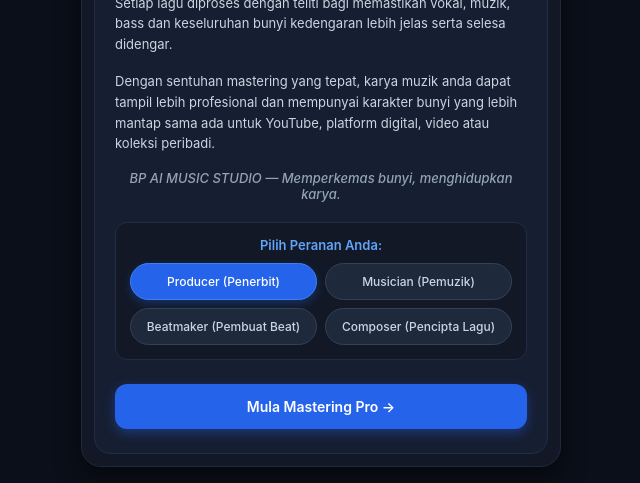
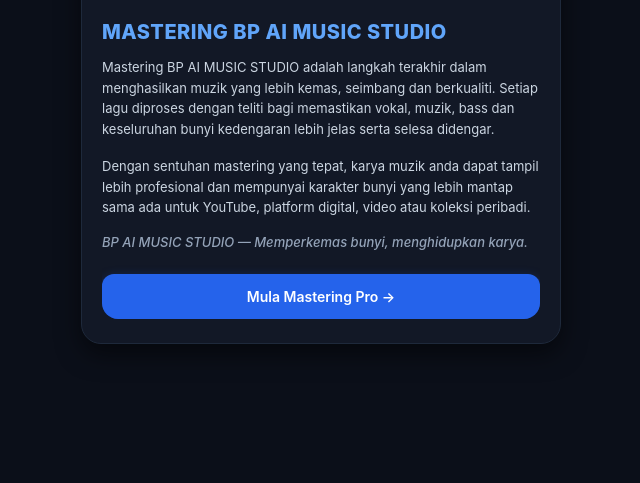
Before and after one commit to semulabangkit1985-ctrl/bp-ai-music-studio, a Flask app: page / in a window 1280 px wide. Shown: the part 341-824 px from the top of the page, without its empty margins (319-959 px from the left). After the commit the page ends 685 px from the top, so only its background shows below. Run offline with Flask 3, Linux system fonts and the light colour scheme.

Commit message:
Update index.html

```diff
--- a/templates/index.html
+++ b/templates/index.html
@@ -73,41 +73,43 @@
             font-size: 13px;
             font-style: italic;
             color: #94a3b8;
-            margin-bottom: 20px;
+            margin-bottom: 24px;
             font-weight: 500;
         }
 
-        /* Kotak Pilihan 4 Peranan */
-        .roles-container {
-            margin-bottom: 24px;
+        /* Gaya untuk Halaman 2 (Pilihan Peranan) */
+        .page {
+            display: none;
+            padding: 24px 20px;
             text-align: left;
-            background-color: #121826;
-            padding: 14px;
-            border-radius: 12px;
-            border: 1px solid #222d44;
         }
 
-        .roles-title {
+        .page.active {
+            display: block;
+        }
+
+        .step-indicator {
             font-size: 13px;
+            color: #60a5fa;
             font-weight: 600;
-            color: #60a5fa;
-            margin-bottom: 10px;
-            text-align: center;
+            margin-bottom: 12px;
         }
 
         .roles-grid {
             display: grid;
             grid-template-columns: 1fr 1fr;
-            gap: 8px;
+            gap: 10px;
+            margin-top: 16px;
+            margin-bottom: 24px;
         }
 
         .role-btn {
             background-color: #1e293b;
             color: #cbd5e1;
             border: 1px solid #334155;
-            padding: 10px;
-            border-radius: 20px;
-            font-size: 12px;
+            padding: 12px;
+            border-radius: 30px;
+            font-size: 13px;
             font-weight: 500;
             cursor: pointer;
             text-align: center;
@@ -118,10 +120,10 @@
             background-color: #2563eb;
             color: #ffffff;
             border-color: #3b82f6;
-            box-shadow: 0 4px 10px rgba(37, 99, 235, 0.3);
+            box-shadow: 0 4px 12px rgba(37, 99, 235, 0.3);
         }
 
-        /* Button */
+        /* Butang Umum */
         .cta-button {
             display: block;
             width: 100%;
@@ -147,10 +149,12 @@
 <body>
 
     <div class="container">
-        <div class="card-content">
-            <img src="https://images.unsplash.com/photo-1598488035139-bdbb2231ce04?auto=format&fit=crop&w=800&q=80" alt="Studio Rakaman" class="hero-image">
 
-            <div class="text-section">
+        <!-- HALAMAN 1: Pengenalan Mastering -->
+        <div id="page-1" class="page active">
+            <div class="card-content" style="margin: 0; border: none; background: transparent;">
+                <img src="https://images.unsplash.com/photo-1598488035139-bdbb2231ce04?auto=format&fit=crop&w=800&q=80" alt="Studio Rakaman" class="hero-image" style="border-radius: 12px; margin-bottom: 20px;">
+
                 <h1 class="main-heading">MASTERING BP AI MUSIC STUDIO</h1>
 
                 <p class="description">
@@ -163,24 +167,39 @@
 
                 <p class="sub-heading">BP AI MUSIC STUDIO — Memperkemas bunyi, menghidupkan karya.</p>
 
-                <!-- Pilihan 4 Peranan -->
-                <div class="roles-container">
-                    <p class="roles-title">Pilih Peranan Anda:</p>
+                <button type="button" class="cta-button" onclick="goToPage(2)">Mula Mastering Pro →</button>
+            </div>
+        </div>
+
+        <!-- HALAMAN 2: Pilihan Peranan (Berasingan) -->
+        <div id="page-2" class="page">
+            <div class="step-indicator" style="cursor: pointer; display: inline-block;" onclick="goToPage(1)">← Kembali</div>
+            <h1 class="main-heading" style="margin-top: 8px;">What best represents you?</h1>
+            <p class="description" style="margin-bottom: 12px;">Display the best of yourself and link up with like-minded creators.</p>
+
+            <p style="font-size: 13px; color: #cbd5e1; font-weight: 500; margin-bottom: 10px;">How would you best describe yourself to others?</p>
+
             <div class="roles-grid">
                 <button class="role-btn selected" type="button">Producer (Penerbit)</button>
                 <button class="role-btn" type="button">Musician (Pemuzik)</button>
                 <button class="role-btn" type="button">Beatmaker (Pembuat Beat)</button>
                 <button class="role-btn" type="button">Composer (Pencipta Lagu)</button>
             </div>
+
+            <button type="button" class="cta-button" onclick="alert('Tahniah! Pilihan anda telah disimpan.')">Seterusnya →</button>
         </div>
 
-                <a href="#" class="cta-button">Mula Mastering Pro →</a>
-            </div>
-        </div>
     </div>
 
     <script>
-        // Skrip interaktif untuk memilih peranan
+        // Fungsi untuk bertukar halaman
+        function goToPage(pageNumber) {
+            document.querySelectorAll('.page').forEach(p => p.classList.remove('active'));
+            document.getElementById('page-' + pageNumber).classList.add('active');
+            window.scrollTo(0, 0);
+        }
+
+        // Skrip interaktif untuk memilih butang peranan
         const buttons = document.querySelectorAll('.role-btn');
         buttons.forEach(btn => {
             btn.addEventListener('click', () => {
```
Lines whose indentation alone changed are shown as unchanged.
